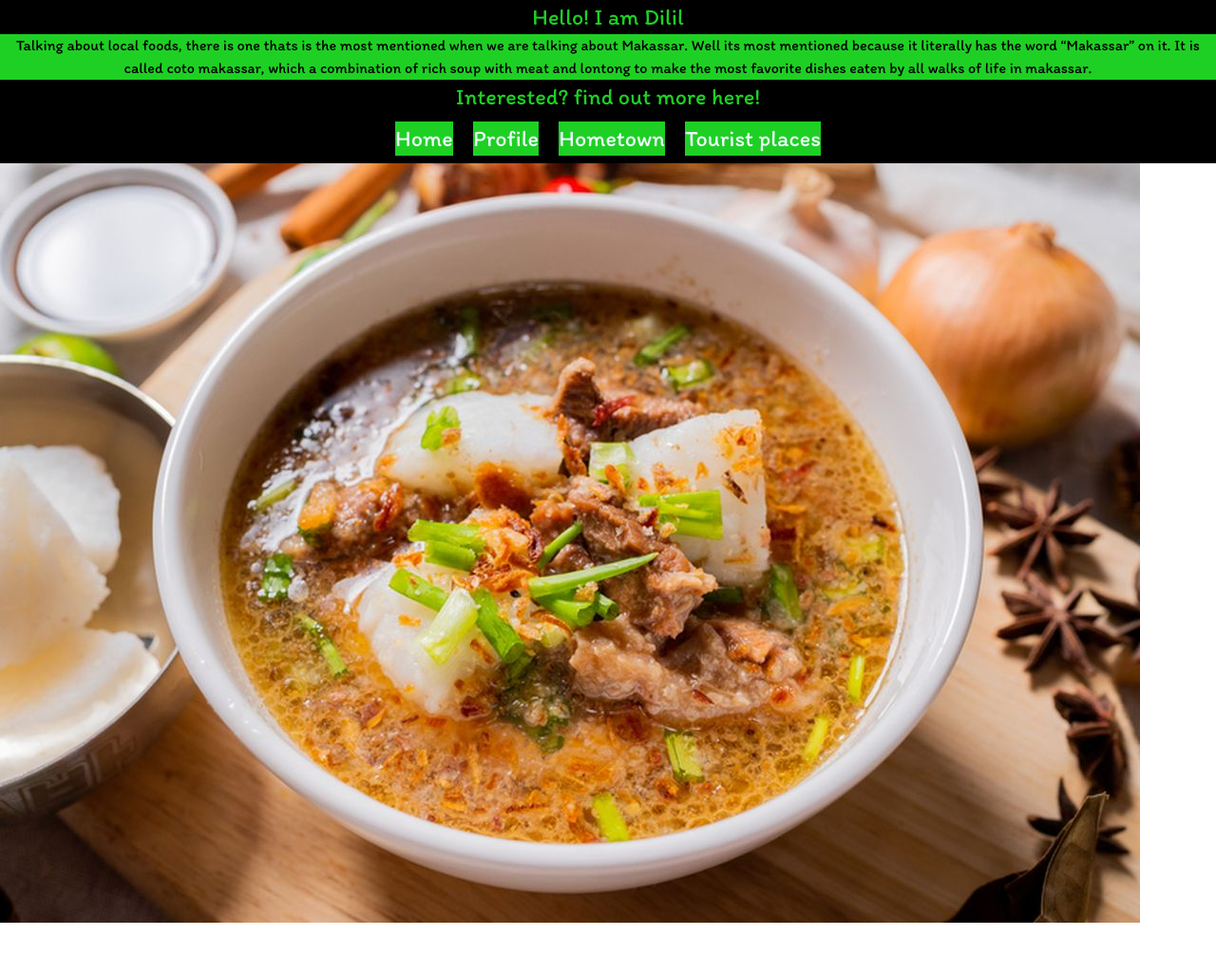
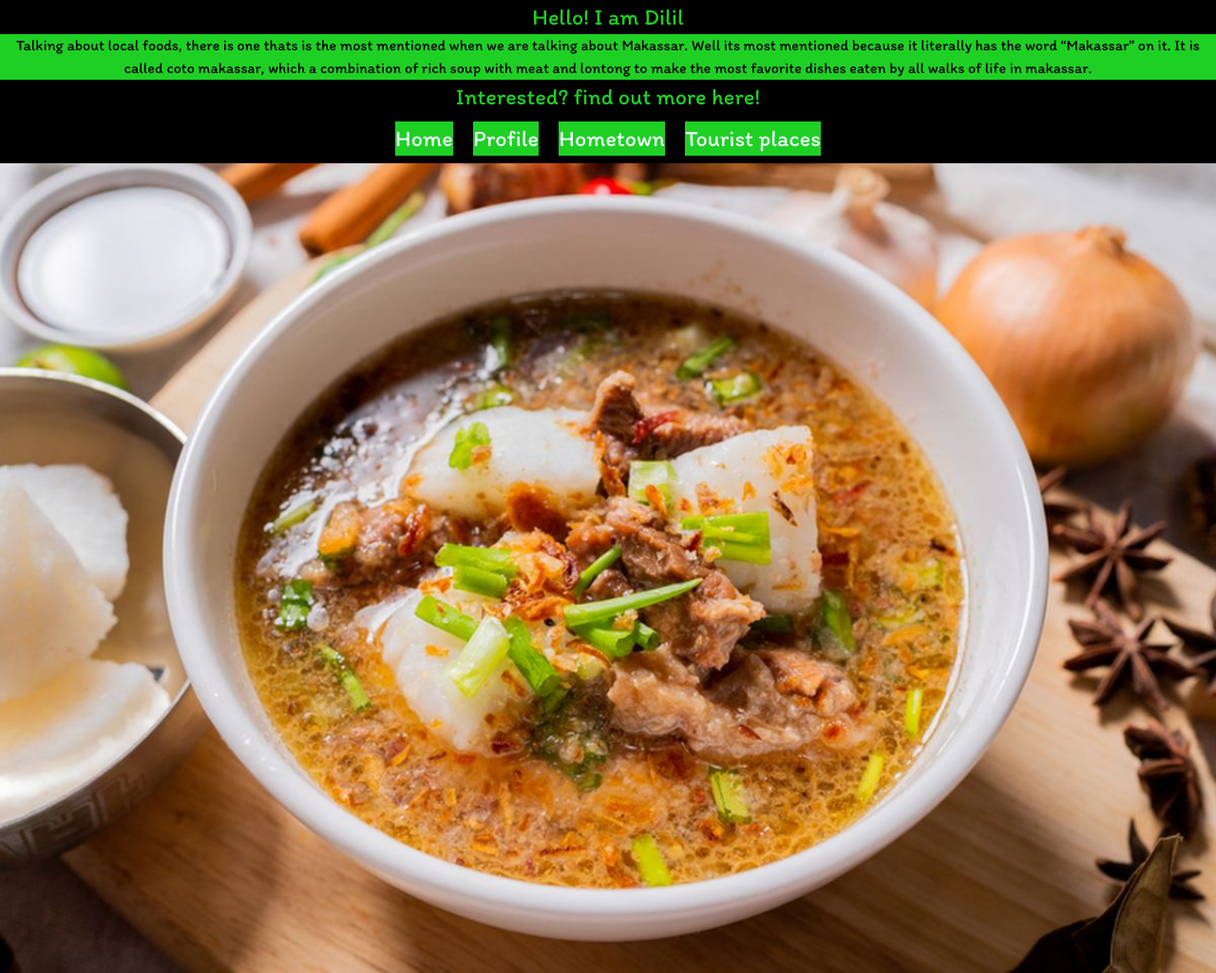
Before and after one commit to Notdils/Quiz1-Webpro, a plain HTML site: page quiz1/food.html in a window 1280 px wide. Shown: the whole page at 95% size. Before the commit the page ends 972 px from the top, so only its background shows below. Drawn offline with nearby package versions, Linux system fonts and the light colour scheme.

Commit message:
Configuration

```diff
--- a/style.css
+++ b/style.css
@@ -22,3 +22,10 @@
     color: #000;
     font-family: "Itim", cursive;
 }
+img {
+  width: 100vw;
+  height: 100vh; /* or a specific height like 500px */
+  object-fit: cover;
+  object-position: center; /* adjusts which part of the photo is cropped */
+  display: block;
+}
```
